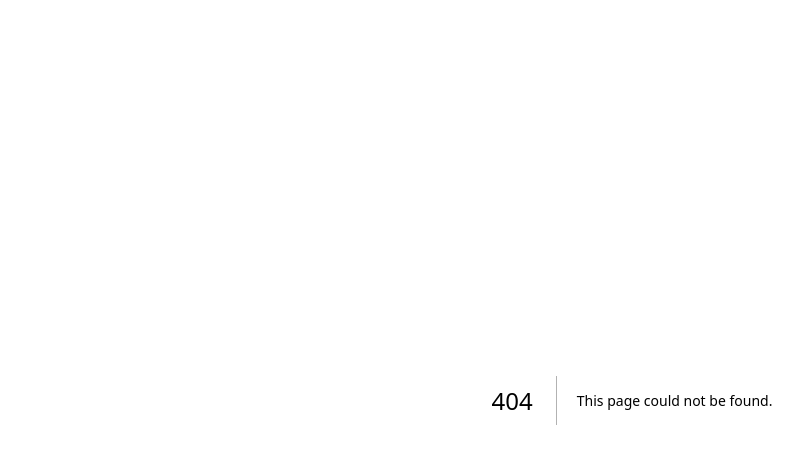
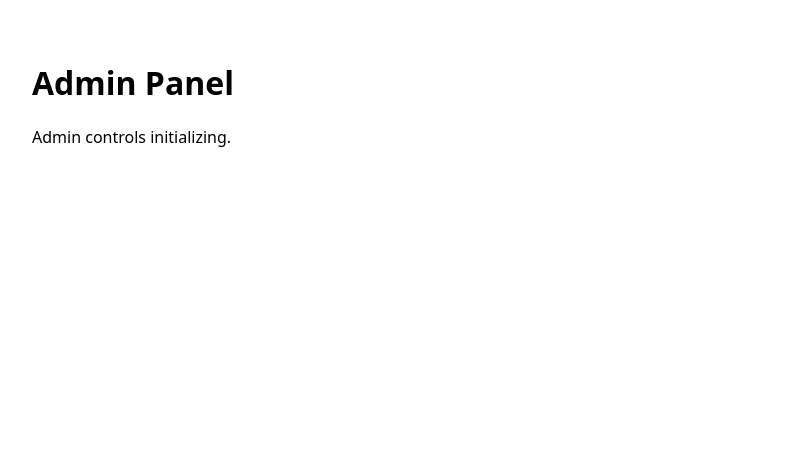
Before and after one commit to fabric9/Level-64, a Next.js app: page /admin in a window 1280 px wide. Before the commit this address had no page. Shown: the top 464 px of the page, without its empty margins (8-811 px from the left). Built offline with nearby package versions, Linux system fonts and the light colour scheme.

Commit message:
feat: add admin dashboard shell

```diff
--- /dev/null
+++ b/app/(admin)/admin/page.tsx
@@ -0,0 +1,8 @@
+export default function AdminDashboard() {
+  return (
+    <main style={{ padding: 40 }}>
+      <h1>Admin Panel</h1>
+      <p>Admin controls initializing.</p>
+    </main>
+  );
+}
```
